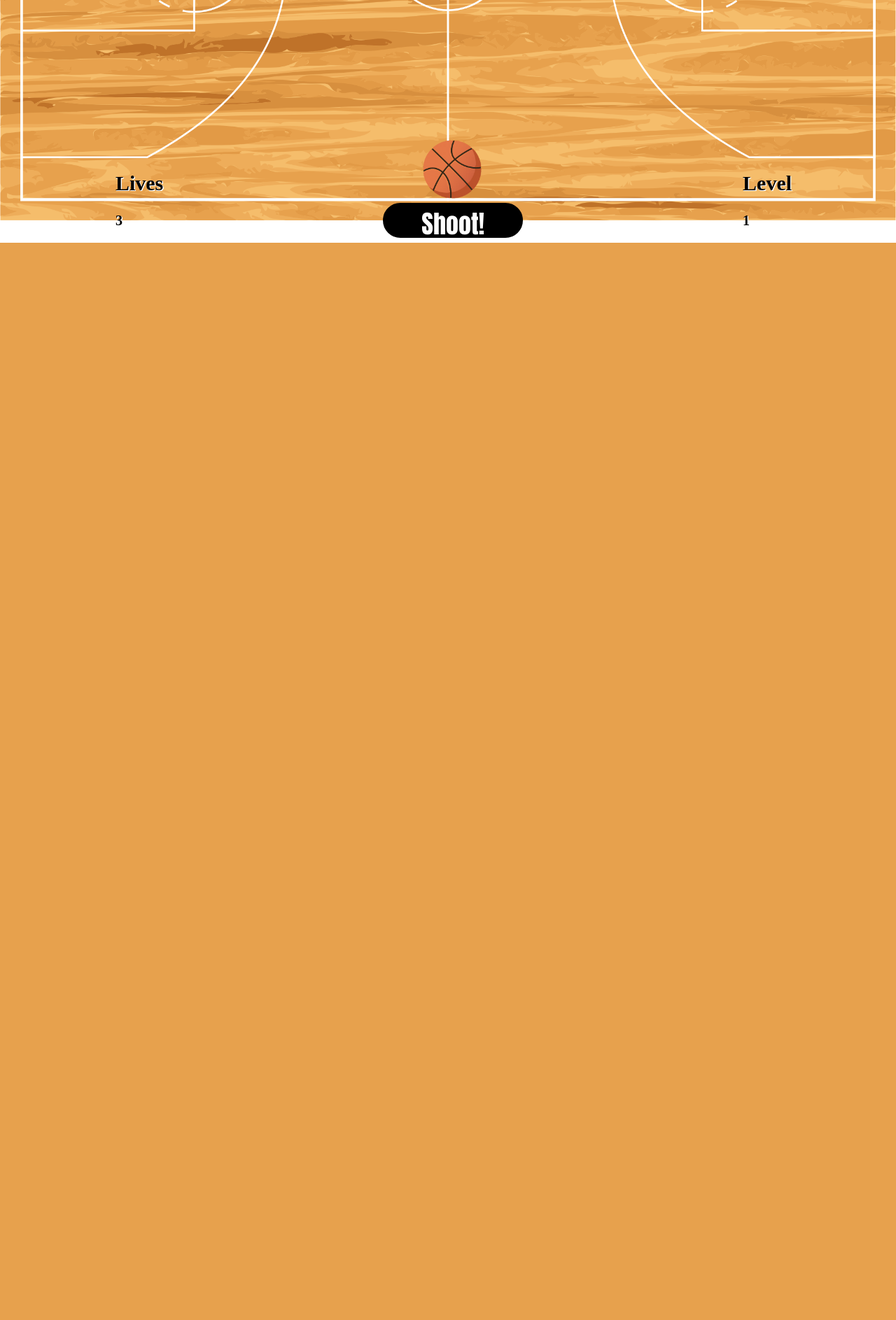
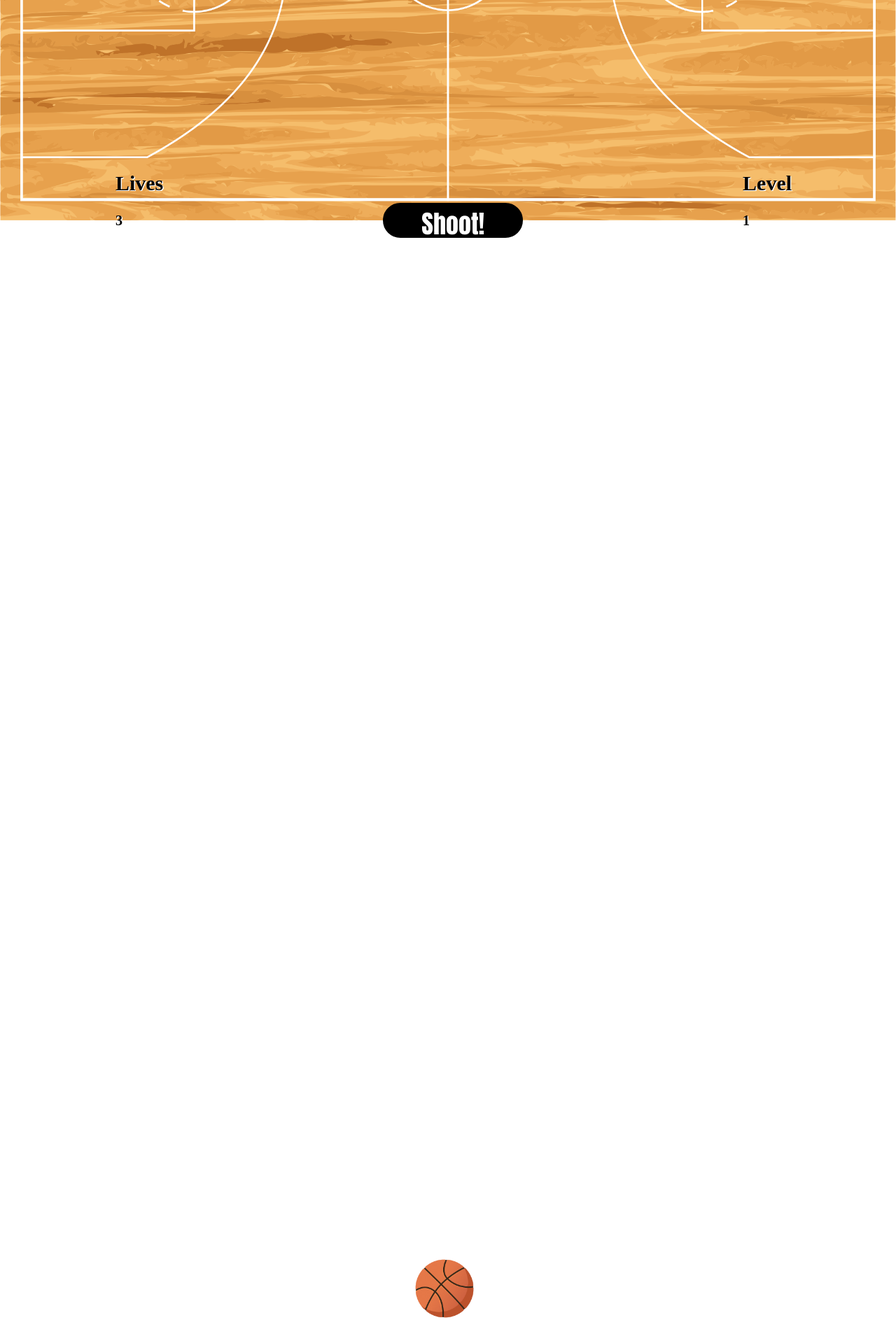
Before and after one commit to jackdurham/wdi-first-project, a PHP site: page / in a window 1280 px wide. Shown: the part 453-2340 px from the top of the page at 70% size. Before the commit the page ends 800 px from the top, so only its background shows below. Run offline with PHP 8.4, Linux system fonts and the light colour scheme; some libraries are stand-ins or nearby versions.

Commit message:
div centered ball moving down

```diff
--- a/JS/app.js
+++ b/JS/app.js
@@ -12,10 +12,10 @@
       HDirection = '+';
     $('.hoop').css('margin-left', `${HDirection}=1px`);
 
-    if(top > $('body').height() )
+    if(top > $('body').height() + $el.height() )
+      VDirection = '+';
+    else if(top < 0 )
       VDirection = '-';
-    else if(top < 0 )
-      VDirection = '+';
     $('.ball').css('margin-top', `${VDirection}=1px`);
   });
 
--- a/css/style.css
+++ b/css/style.css
@@ -31,16 +31,23 @@
   height: 90px;
   width: 90px;
   align-items: center;
-  margin: 0 auto;
+}
+
+.ballhome {
   position: absolute;
-  bottom: 60px;
-  right: 46%;
+    width: 95px;
+    height: 95px;
+    z-index: 15;
+    top: 50%;
+    left: 50%;
+    margin: 200px 0 0 -50px;
 }
 
 body {
   background-image: url('../images/court.png');
   background-repeat: no-repeat;
   background-size: cover;
+
 }
 
 footer {
--- a/index.html
+++ b/index.html
@@ -20,9 +20,10 @@
     </div>
   </div>
 
-
-  <div>
-    <img class= "ball" src="./images/basketball.png" alt="basketball">
+  <div class="ballhome">
+    <div>
+      <img class= "ball" src="./images/basketball.png" alt="basketball">
+    </div>
   </div>
 
 
```
